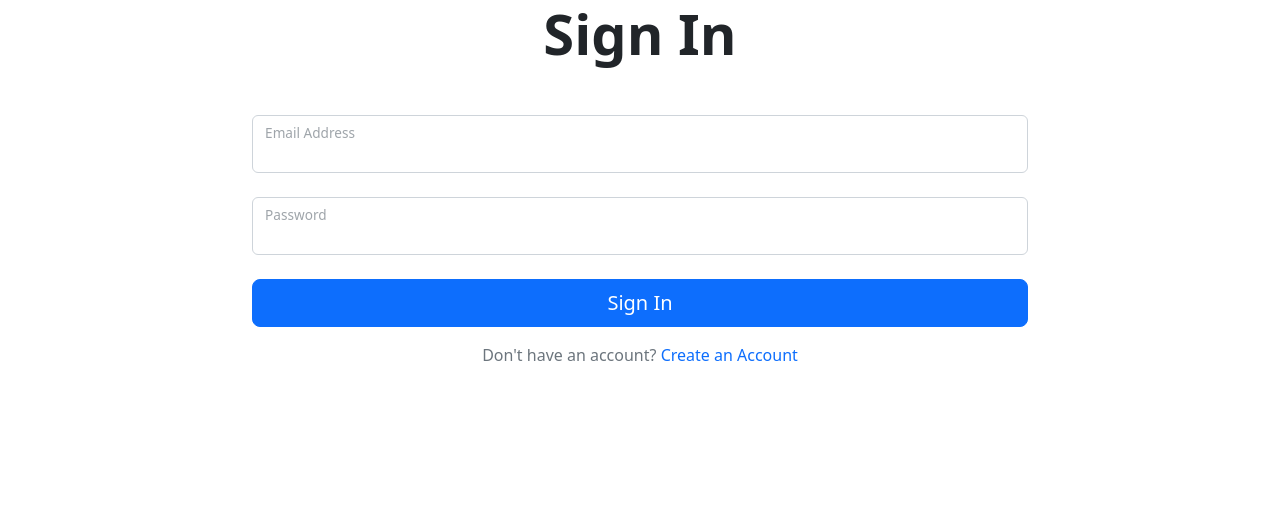
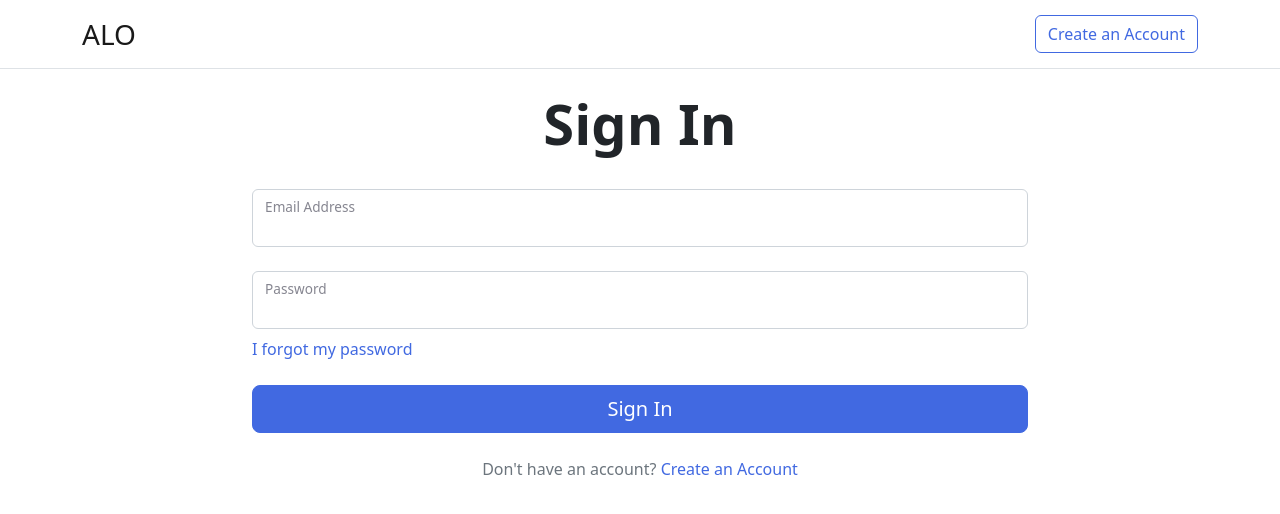
Before and after one commit to AshMurali77/mern-auth, a React (Create React App) app in the folder frontend/: page /login in a window 1280 px wide. Shown: the top 514 px of the page. Built offline with nearby package versions, Linux system fonts and the light colour scheme.

Commit message:
Added in navbar, password reset page(ui only), and changed bootstrap theme colors to custom template

```diff
--- a/frontend/package.json
+++ b/frontend/package.json
@@ -8,6 +8,7 @@
     "@testing-library/react": "^13.3.0",
     "@testing-library/user-event": "^13.5.0",
     "bootstrap": "^5.2.0",
+    "node-sass": "^7.0.1",
     "react": "^18.2.0",
     "react-bootstrap": "^2.5.0",
     "react-dom": "^18.2.0",
--- a/frontend/src/App.js
+++ b/frontend/src/App.js
@@ -3,15 +3,24 @@ import { BrowserRouter, Routes, Route, Navigate } from "react-router-dom";
 //pages and components
 import Login from "./pages/Login";
 import Signup from "./pages/Signup";
-import "bootstrap/dist/css/bootstrap.min.css";
+import PasswordReset from "./pages/PasswordReset";
+import Navigation from "./components/Navbar";
+
+//styling
+import "./sass/main.scss";
+
 function App() {
   return (
     <div className="App">
       <BrowserRouter>
-        <Routes>
-          <Route path="/login" element={<Login />} />
-          <Route path="/signup" element={<Signup />} />
-        </Routes>
+        <Navigation />
+        <div>
+          <Routes>
+            <Route path="/login" element={<Login />} />
+            <Route path="/signup" element={<Signup />} />
+            <Route path="/password-reset" element={<PasswordReset />} />
+          </Routes>
+        </div>
       </BrowserRouter>
     </div>
   );
--- /dev/null
+++ b/frontend/src/components/Navbar.js
@@ -0,0 +1,33 @@
+import { Container, Navbar, Button } from "react-bootstrap";
+import { Link, useLocation } from "react-router-dom";
+const Navigation = () => {
+  const location = useLocation();
+  return (
+    <Navbar
+      bg="light"
+      expand="lg"
+      variant="light"
+      fixed="top"
+      className="border-bottom border-grey"
+    >
+      <Container>
+        <Navbar.Brand className="fs-3" href="/">
+          ALO
+        </Navbar.Brand>
+        {(location.pathname === "/signup" ||
+          location.pathname === "/password-reset") && (
+          <Link to="/login">
+            <Button variant="outline-primary">Log In</Button>
+          </Link>
+        )}
+        {location.pathname === "/login" && (
+          <Link to="/signup">
+            <Button variant="outline-primary">Create an Account</Button>
+          </Link>
+        )}
+      </Container>
+    </Navbar>
+  );
+};
+
+export default Navigation;
--- a/frontend/src/index.css
+++ b/frontend/src/index.css
@@ -1,4 +1,5 @@
 body {
+  padding-top: 90px;
   margin: 0;
   font-family: -apple-system, BlinkMacSystemFont, 'Segoe UI', 'Roboto', 'Oxygen',
     'Ubuntu', 'Cantarell', 'Fira Sans', 'Droid Sans', 'Helvetica Neue',
@@ -6,7 +7,12 @@ body {
   -webkit-font-smoothing: antialiased;
   -moz-osx-font-smoothing: grayscale;
 }
-
+.bg-blue{
+  background-color: #ECF0FC;
+}
+.border-grey{
+  border-color: #AAAABC;
+}
 code {
   font-family: source-code-pro, Menlo, Monaco, Consolas, 'Courier New',
     monospace;
--- a/frontend/src/pages/Login.js
+++ b/frontend/src/pages/Login.js
@@ -15,7 +15,7 @@ const Login = () => {
   };
   return (
     <Container style={{ maxWidth: 800 }}>
-      <h2 className="text-center display-4 fw-bold pb-4">Sign In</h2>
+      <h2 className="text-center display-4 fw-bold pb-2">Sign In</h2>
       <Form onSubmit={handleSubmit}>
         <FloatingLabel
           controlId="floatingInput"
@@ -37,15 +37,19 @@ const Login = () => {
             onChange={(e) => setPassword(e.target.value)}
           />
         </FloatingLabel>
+        <Link to="/password-reset" style={{ textDecoration: "none" }}>
+          <p className="text-primary mt-2">I forgot my password </p>
+        </Link>
         <Button
           disabled={isLoading}
-          className="mt-4 w-100 btn-lg"
+          size="lg"
+          className="mt-2 w-100"
           type="submit"
         >
           Sign In
         </Button>
       </Form>
-      <p class="text-center text-muted pt-3">
+      <p className="text-center text-muted pt-4">
         Don't have an account?{" "}
         <Link to="/signup" class="text-decoration-none text-primary">
           Create an Account
--- /dev/null
+++ b/frontend/src/pages/PasswordReset.js
@@ -0,0 +1,25 @@
+import { Container, FloatingLabel, Button, Form } from "react-bootstrap";
+
+const PasswordReset = () => {
+  return (
+    <Container style={{ maxWidth: 800 }}>
+      <h2 className="text-center display-4 fw-bold pb-4">Password Reset</h2>
+      <p>To recover your password, please enter your registered email.</p>
+      <Form>
+        <FloatingLabel
+          controlId="floatingInput"
+          label="Email Address"
+          className="mt-2 text-secondary"
+        >
+          <Form.Control type="email" />
+        </FloatingLabel>
+
+        <Button size="lg" className="mt-4 w-100" type="submit">
+          Submit
+        </Button>
+      </Form>
+    </Container>
+  );
+};
+
+export default PasswordReset;
--- a/frontend/src/pages/Signup.js
+++ b/frontend/src/pages/Signup.js
@@ -130,7 +130,8 @@ const Signup = () => {
         </FloatingLabel>
         <Button
           disabled={isLoading}
-          className="mt-4 w-100 btn-lg"
+          size="lg"
+          className="mt-4 w-100"
           type="submit"
         >
           Sign Up
--- /dev/null
+++ b/frontend/src/sass/main.scss
@@ -0,0 +1,8 @@
+$primary: #4169e1;
+$secondary: #454555;
+$sucess: #07a092;
+$muted: #AAAABC;
+$warning: #D62C49;
+$light: #fff;
+//import bootstrap
+@import '../../node_modules/bootstrap/scss/bootstrap.scss';
```
Also changed, not shown: 1 other file (tests, documents, lock files or other folders).
